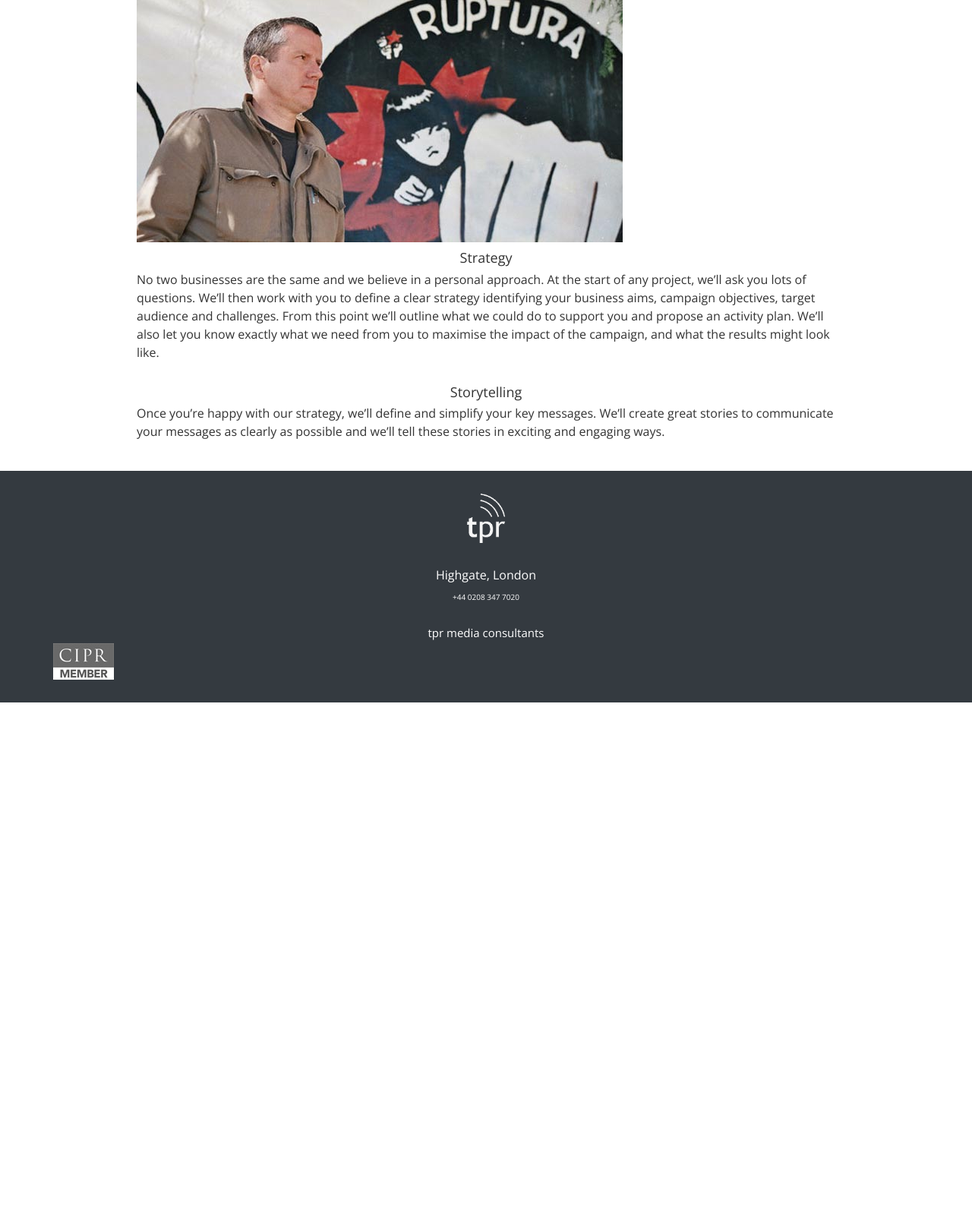
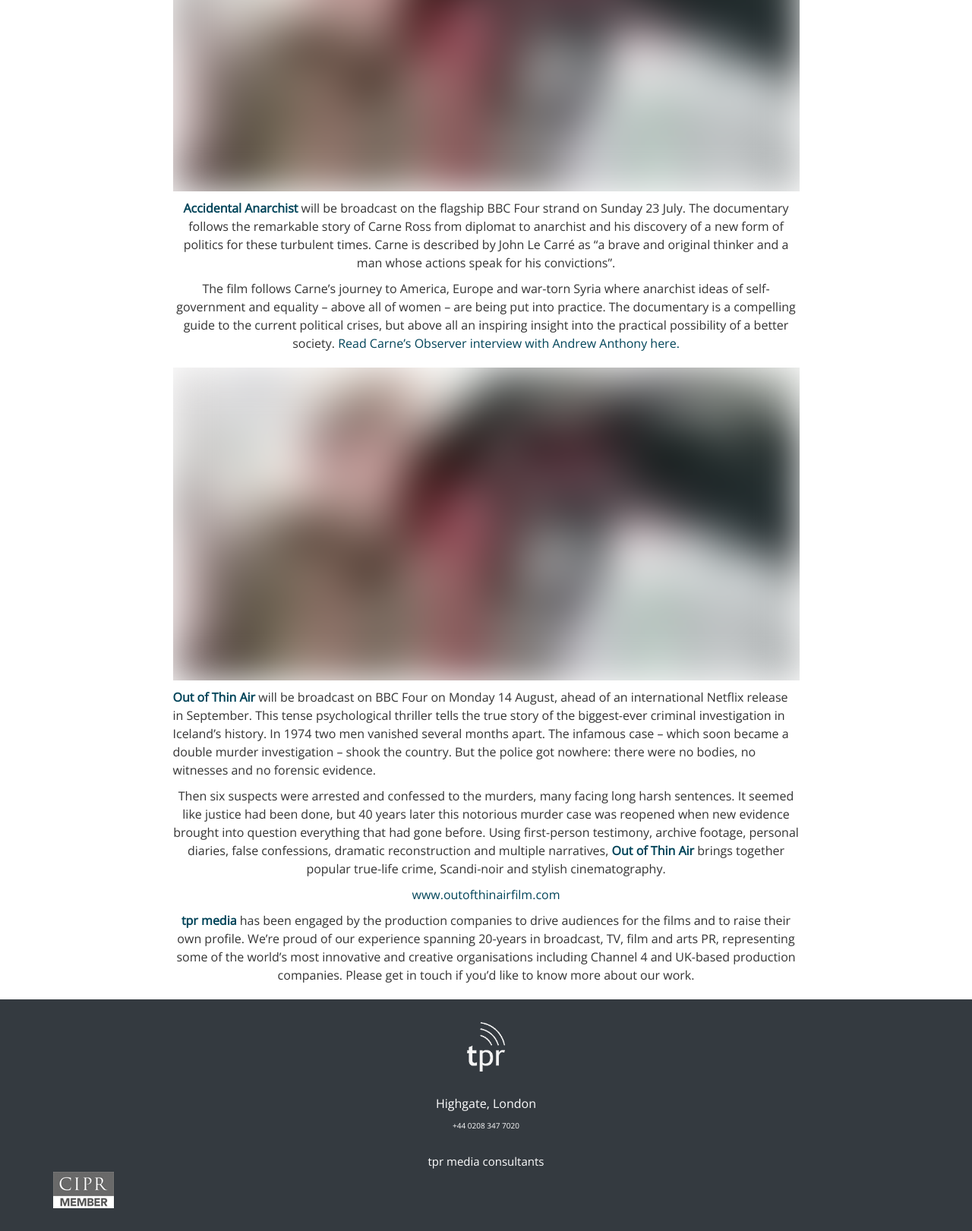
Before and after one commit to jasullivan/tpr-newsite, a PHP site: page /subpages/news/newspage-01.html in a window 1280 px wide. Shown: the part 536-2157 px from the top of the page at 76% size. Before the commit the page ends 1461 px from the top, so only its background shows below. Run offline with PHP 8.4, Linux system fonts and the light colour scheme; some libraries are stand-ins or nearby versions.

Commit message:
adding style and content to news article

```diff
--- a/assets/styles/css/style.css
+++ b/assets/styles/css/style.css
@@ -124,6 +124,14 @@
   100% {
     transform: scale(1);
     opacity: 1; } }
+
+.tpr-article__paragraph {
+  text-align: center; }
+
+.tpr-article__link {
+  color: #004459; }
+  .tpr-article__link:hover {
+    color: #92d4e9; }
 
 .tpr-news-row__content {
   background-color: #92d4e9;
--- a/assets/styles/sass/base/_base.scss
+++ b/assets/styles/sass/base/_base.scss
@@ -19,10 +19,6 @@
 body {
     box-sizing: border-box;
 }
-
-// figure {
-//     margin: 0 0 0rem!important;
-// }
 
 .tpr-nav {
     max-width:120rem;
--- /dev/null
+++ b/assets/styles/sass/components/_tpr-article.scss
@@ -0,0 +1,12 @@
+.tpr-article {
+    &__paragraph {
+        text-align: center;
+        padding: 3px 0;
+    }
+    &__link {
+        color: $tpr-dark-blue;
+        &:hover {
+            color: $tpr-light-blue;
+        }
+    }
+}
--- a/assets/styles/sass/main.scss
+++ b/assets/styles/sass/main.scss
@@ -10,6 +10,7 @@
 @import "base/typography";
 @import "base/lazy-loading";
 
+@import "components/tpr-article";
 @import "components/tpr-news-row";
 @import "components/tpr-approach-content";
 @import "components/tpr-blue-bar";
--- a/subpages/news/newspage-01.html
+++ b/subpages/news/newspage-01.html
@@ -54,7 +54,7 @@
     <div class="container-fluid pt-4">
         <div class="row tpr-blue-bar">
             <div class="col-12">
-                <p class="tpr-blue-bar__content p-5">Dummy text tile for a newsblog section</p>
+                <p class="tpr-blue-bar__content p-5">tpr media consultants appointed to promote two Storyville documentaries this summer</p>
             </div>
         </div>
     </div>
@@ -63,28 +63,67 @@
     <!-- approach content -->
     <div class="container">
         <div class="row pt-5 pb-3">
-            <div class="col-10 mx-auto">
-                <div class="tpr-article-content">
-                    <figure data-href="../../assets/images/gallery/accidental-anarchist-thumbnail.jpg" class="progressive replace">
-                        <img src="../../assets/images/gallery/accidental-anarchist-thumbnail-tiny.jpg" class="preview filter-item" alt="image" />
-                    </figure>
-                    <h2 class="tpr-article-content__title">Strategy</h2>
-                    <p class="paragraph">No two businesses are the same and we believe in a personal approach. At the start
-                        of any project, we’ll ask you lots of questions. We’ll then work with you to define a clear
-                        strategy identifying your business aims, campaign objectives, target audience and challenges. From
-                        this point we’ll outline what we could do to support you and propose an activity plan. We’ll also
-                        let you know exactly what we need from you to maximise the impact of the campaign, and what the
-                        results might look like.</p>
+            <div class="col-9 mx-auto">
+                <div class="tpr-article">
+                    <p class="tpr-article__paragraph">We’re thrilled to be promoting two BBC Storyville documentaries this summer <a href="http://www.accidentalanarchist.net/" class="tpr-article__link" target="_blank" rel="nofollow noopener"><strong>Accidental Anarchist</strong></a> (<a href="http://www.hopscotchfilms.co.uk/" class="tpr-article__link" target="_blank" rel="nofollow noopener">Hopscotch Films</a>) and <a href="https://www.outofthinairfilm.com/" class="tpr-article__link" target="_blank" rel="nofollow noopener"><strong>Out Of Thin Air</strong></a> <a href="http://mosaicfilms.com/" class="tpr-article__link" target="_blank" rel="nofollow noopener">(Mosaic Films</a>). BBC Storyville consistently provides a window onto the world through its award-winning storytelling and both these documentaries fit the bill. For both campaigns, we will be using both traditional and non-traditional media to promote the films. From the Observer to Vice; Newsnight to The World Today with Tariq Ali.</p>
                 </div>
             </div>
         </div>
-        <div class="row py-3 pb-5">
-            <div class="col-10 mx-auto">
-                <div class="tpr-article-content">
-                    <h2 class="tpr-article-content__title">Storytelling</h2>
-                    <p class="paragraph">Once you’re happy with our strategy, we’ll define and simplify your key messages.
-                        We’ll create great stories to communicate your messages as clearly as possible and we’ll tell these
-                        stories in exciting and engaging ways.</p>
+        <div class="row pb-3">
+            <div class="col-9 mx-auto">
+                <div class="tpr-article">
+                    <picture data-href="../../assets/images/news/accidental-anarchist-news.jpg" class="progressive replace">
+                        <img src="../../assets/images/news/accidental-anarchist-news-preview.jpg" class="preview filter-item"
+                            alt="image" />
+                    </picture>
+                </div>
+            </div>
+        </div>
+        <div class="row pb-3">
+            <div class="col-9 mx-auto">
+                <div class="tpr-article">
+                    <p class="tpr-article__paragraph"><a class="tpr-article__link" href="http://www.accidentalanarchist.net/" target="_blank" rel="nofollow  noopener"><strong>Accidental Anarchist</strong></a> will be broadcast on the flagship BBC Four strand on Sunday 23 July. The documentary follows the remarkable story of Carne Ross from diplomat to anarchist and his discovery of a new form of politics for these turbulent times. Carne is described by John Le Carré as “a brave and original thinker and a man whose actions speak for his convictions”.</p>
+                    <p class="tpr-article__paragraph">The film follows Carne’s journey to America, Europe and war-torn Syria where anarchist ideas of self-government and
+                    equality – above all of women – are being put into practice. The documentary is a compelling guide to the current
+                    political crises, but above all an inspiring insight into the practical possibility of a better society.&nbsp;<a class="tpr-article__link"
+                        href="https://www.theguardian.com/politics/2017/jul/09/carne-ross-case-for-anarchy-accidental-anarchist-interview"
+                        target="_blank" rel="nofollow noopener">Read Carne’s Observer interview with Andrew Anthony here.</a>
+                    </p>
+                </div>
+            </div>
+        </div>
+        <div class="row pb-3">
+            <div class="col-9 mx-auto">
+                <div class="tpr-article">
+                    <picture data-href="../../assets/images/news/accidental-anarchist-news.jpg" class="progressive replace">
+                        <img src="../../assets/images/news/accidental-anarchist-news-preview.jpg" class="preview filter-item"
+                            alt="image" />
+                    </picture>
+                </div>
+            </div>
+        </div>
+        <div class="row pb-3">
+            <div class="col-9 mx-auto">
+                <div class="tpr-article">
+                    <p class="tpr-article__tpr-article__paragraph"><a class="tpr-article__link" href="https://www.outofthinairfilm.com/" target="_blank" rel="nofollow noopener"><strong>Out
+                            of Thin Air</strong></a><strong>&nbsp;</strong>will be broadcast on BBC Four on Monday 14 August, ahead of an
+                    international Netflix release in September. This tense psychological thriller tells the true story of the biggest-ever
+                    criminal investigation in Iceland’s history. In 1974 two men vanished several months apart. The infamous case – which
+                    soon became a double murder investigation – shook the country. But the police got nowhere: there were no bodies, no
+                    witnesses and no forensic evidence.</p>
+                    <p class="tpr-article__paragraph">Then six suspects were arrested and confessed to the murders, many facing long harsh
+                        sentences. It seemed like justice had been done, but 40 years later this notorious murder case was reopened when
+                        new evidence brought into question everything that had gone before. Using first-person testimony, archive footage,
+                        personal diaries, false confessions, dramatic reconstruction and multiple narratives,&nbsp;<a class="tpr-article__link"
+                            href="https://www.outofthinairfilm.com/" target="_blank" rel="nofollow noopener"><strong>Out of Thin Air</strong></a>&nbsp;brings
+                        together popular true-life crime, Scandi-noir and stylish cinematography.</p>
+                    <p class="tpr-article__paragraph"><a class="tpr-article__link" href="https://www.outofthinairfilm.com/" target="_blank"
+                            rel="nofollow noopener">www.outofthinairfilm.com</a></p>
+                    <p class="tpr-article__paragraph"><a class="tpr-article__link" href="http://tpr-media.com/" target="_blank" rel="nofollow noopener"><strong>tpr
+                                media</strong></a><strong>&nbsp;</strong>has been engaged by the production companies to drive audiences
+                        for the films and to raise their own profile. We’re proud of our experience spanning 20-years in broadcast, TV,
+                        film and arts PR, representing some of the world’s most innovative and creative organisations including Channel 4
+                        and UK-based production companies. Please get in touch if you’d like to know more about our work.</p>
                 </div>
             </div>
         </div>
```
